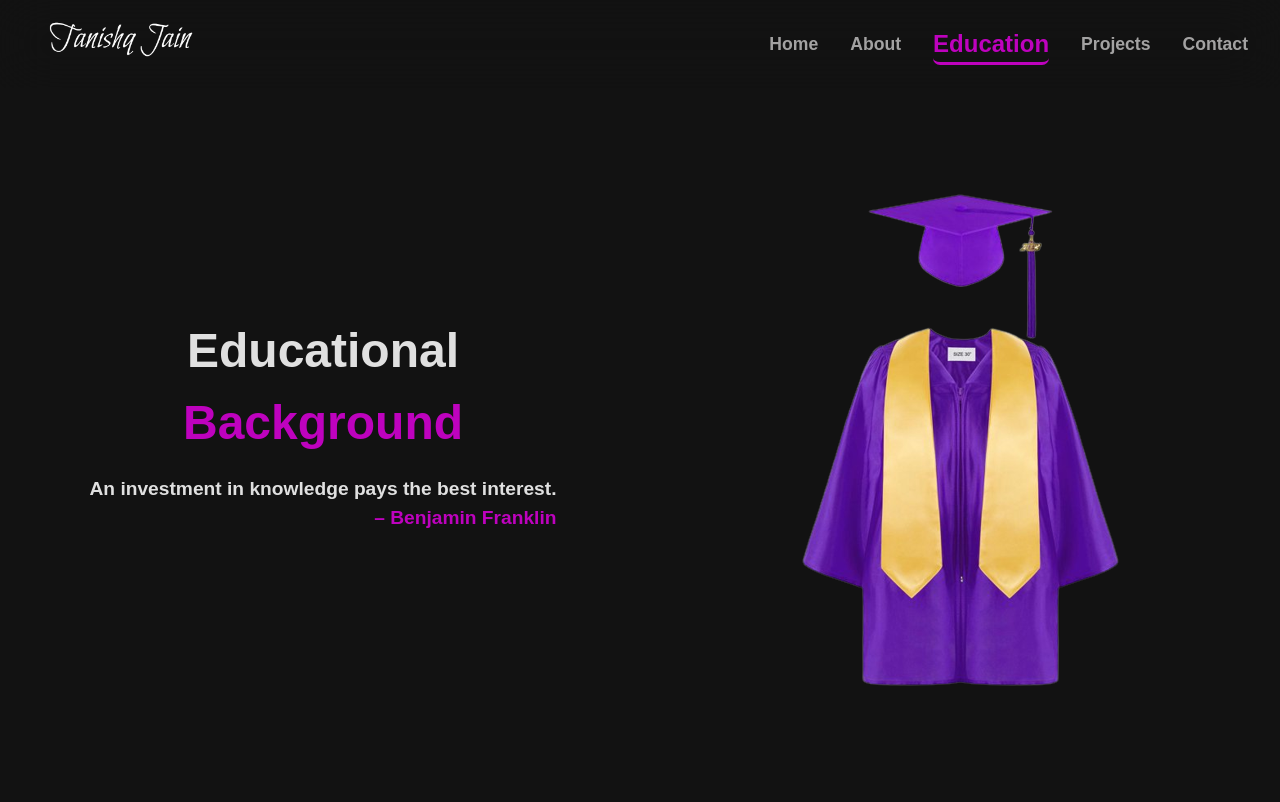
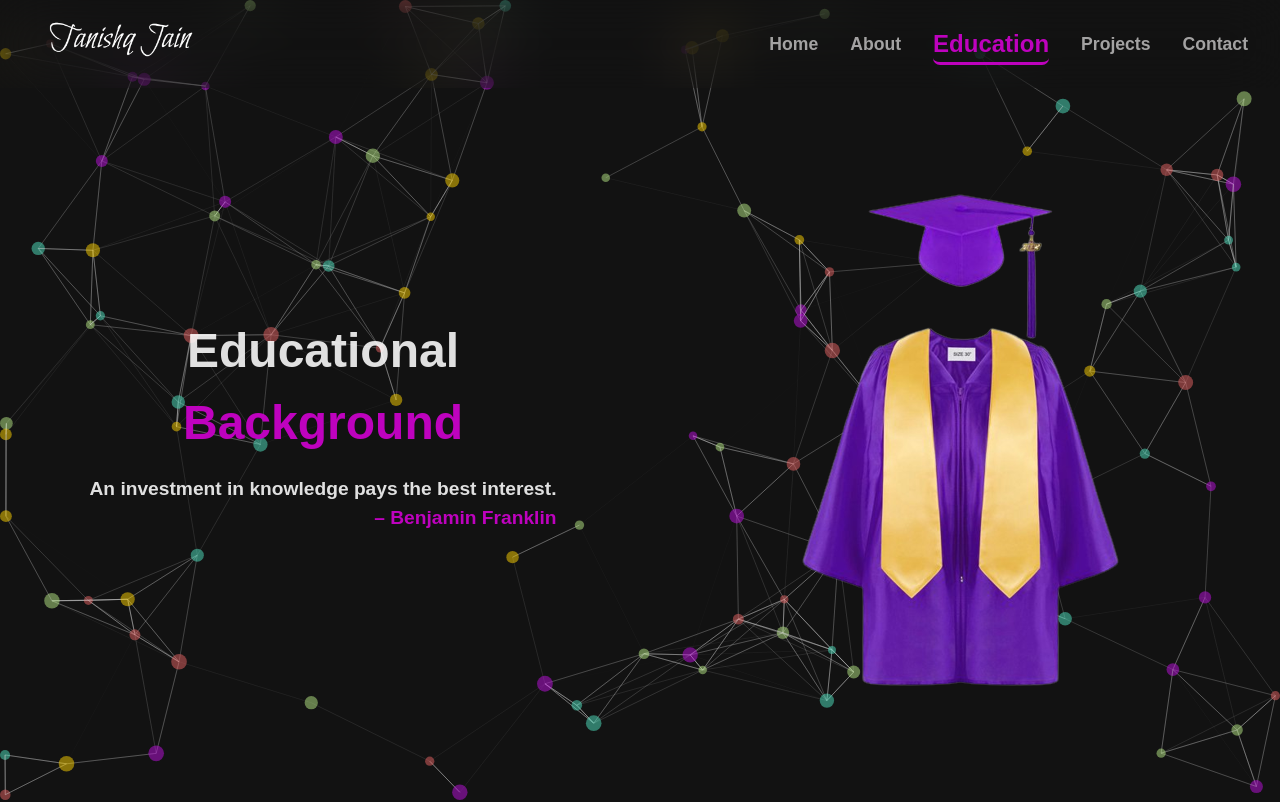
Before and after one commit to tanishqJain16/MyPortfolio, a React (Vite) app: page /education in a window 1280 px wide. Shown: the top 802 px of the page. Built offline with nearby package versions, Linux system fonts and the light colour scheme.

Commit message:
added particle js to education page

```diff
--- a/src/pages/Education/Education.jsx
+++ b/src/pages/Education/Education.jsx
@@ -1,15 +1,17 @@
 import EducationTimeline from "../../components/EducationTimeline/EducationTimeline";
 import "./Education.css";
 import educationImg from "../../assets/educationImg.png";
+import Particlejs from "../../components/ParticleJs/Particlejs";
 
 function Education() {
   return (
     <div className="education">
       <div className="educationLanding">
         <div className="educationLandingLeft">
+          <Particlejs />
           <h1>Educational <span>Background</span></h1>
           <p>
-          An investment in knowledge pays the best interest. <br /> <span>– Benjamin Franklin</span>
+            An investment in knowledge pays the best interest. <br /> <span>– Benjamin Franklin</span>
           </p>
         </div>
         <div className="educationLandingRight">
```
